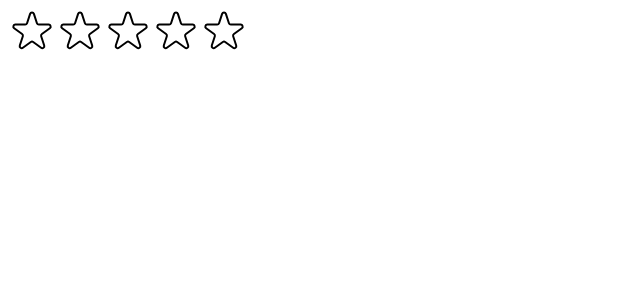
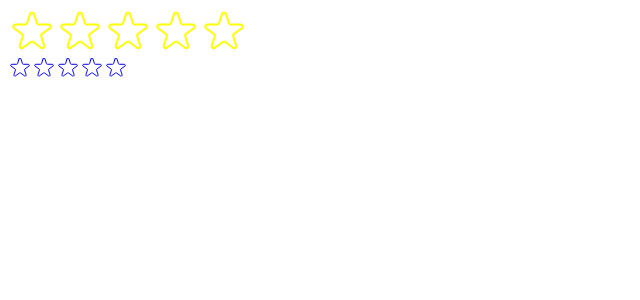
Before and after one commit to melissa-perez/use-popcorn, a React (Create React App) app: page / in a window 1280 px wide. Shown: the top 300 px of the page, without its empty margins (0-640 px from the left). Built offline with nearby package versions, Linux system fonts and the light colour scheme.

Commit message:
finish all of starrating, minus checking some of the props like messages etc

```diff
--- a/src/components/Star.js
+++ b/src/components/Star.js
@@ -1,19 +1,22 @@
+
+
+export default function Star({ onRate, onHover, onHoverOut, full, color, size }) {
   const starStyle = {
-  width: '48px',
-  height: '48px',
+    width: `${size}px`,
+    height: `${size}px`,
     display: 'block',
     cursor: 'pointer',
+
   };
-
-export default function Star({ onRate, full }) {
   return (
-    <span role="button" style={starStyle} onClick={onRate}>
-      {full ? (
+    <span role="button" style={starStyle} onClick={onRate} onMouseEnter={onHover} onMouseLeave={onHoverOut}>
+      {
+        full ? (
           <svg
             xmlns="http://www.w3.org/2000/svg"
             viewBox="0 0 20 20"
-          fill="#000"
-          stroke="#000"
+            stroke={color}
+            fill={color}
           >
             <path d="M9.049 2.927c.3-.921 1.603-.921 1.902 0l1.07 3.292a1 1 0 00.95.69h3.462c.969 0 1.371 1.24.588 1.81l-2.8 2.034a1 1 0 00-.364 1.118l1.07 3.292c.3.921-.755 1.688-1.54 1.118l-2.8-2.034a1 1 0 00-1.175 0l-2.8 2.034c-.784.57-1.838-.197-1.539-1.118l1.07-3.292a1 1 0 00-.364-1.118L2.98 8.72c-.783-.57-.38-1.81.588-1.81h3.461a1 1 0 00.951-.69l1.07-3.292z" />
           </svg>
@@ -22,7 +25,7 @@ export default function Star({ onRate, full }) {
             xmlns="http://www.w3.org/2000/svg"
             fill="none"
             viewBox="0 0 24 24"
-          stroke="#000"
+            stroke={color}
           >
             <path
               strokeLinecap="round"
@@ -32,6 +35,6 @@ export default function Star({ onRate, full }) {
             />
           </svg>
         )}
-    </span>
+    </span >
   );
 }
--- a/src/components/StarRating.js
+++ b/src/components/StarRating.js
@@ -1,23 +1,47 @@
 import Star from './Star';
 import { useState } from 'react';
-export default function StarRating({ maxRating = 5 }) {
+import PropTypes from "prop-types";
+
+StarRating.propTypes = {
+  maxRating: PropTypes.number,
+  color: PropTypes.string,
+  size: PropTypes.number,
+  defaultReting: PropTypes.number,
+  messages: PropTypes.array,
+  className: PropTypes.string,
+  onSetRating: PropTypes.func
+};
+export default function StarRating({ defaultRating = 3, maxRating = 5, color = "yellow", size = 48, className = "", messages = [], onSetRating }) { // did not add messages as prop
   const [rating, setRating] = useState(0);
   const [hoverRating, setHoverRating] = useState(0);
-  function handleRating(rating) {
-    setRating(rating);
+  const textStyle = {
+    lineHeight: '1',
+    margin: '0',
+    color,
+    fontSize: `${size}dp`
+  };
+
+
+  function handleRating(review) {
+
+    setRating(rating === review ? 0 : review);
   }
   return (
-    <div style={containerStyle}>
+    <div style={containerStyle} className={className}>
       <div style={starContainerStyle}>
         {Array.from({ length: maxRating }, (_, i) => (
           <Star
             key={i}
             onRate={() => handleRating(i + 1)}
-            full={rating >= i + 1}
+            onHover={() => setHoverRating(i + 1)}
+            onHoverOut={() => setHoverRating(0)}
+            full={(hoverRating || rating) >= i + 1}
+            color={color}
+            size={size}
           />
         ))}
       </div>
-      <p style={textStyle}>{rating || ''}</p>
+      <p style={textStyle}>{hoverRating || rating || ''}</p>
     </div>
   );
 }
@@ -30,8 +54,3 @@ const containerStyle = {
 const starContainerStyle = {
   display: 'flex',
 };
-
-const textStyle = {
-  lineHeight: '1',
-  margin: '0',
-};
--- a/src/index.js
+++ b/src/index.js
@@ -9,5 +9,7 @@ root.render(
   <React.StrictMode>
     {/*<App />*/}
     <StarRating />
+    <StarRating color="blue" size={24} />
+
   </React.StrictMode>
 );
```
Lines whose indentation alone changed are shown as unchanged.
